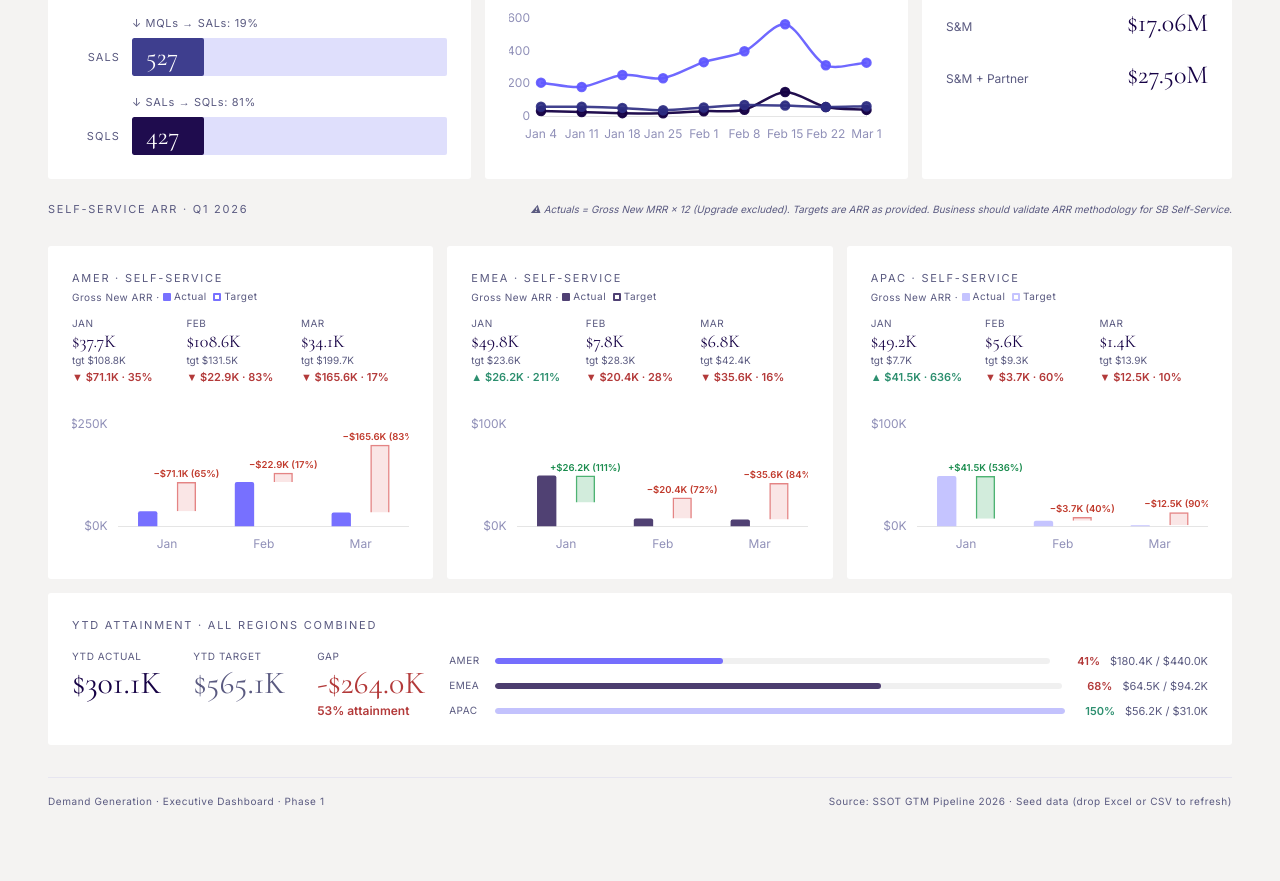
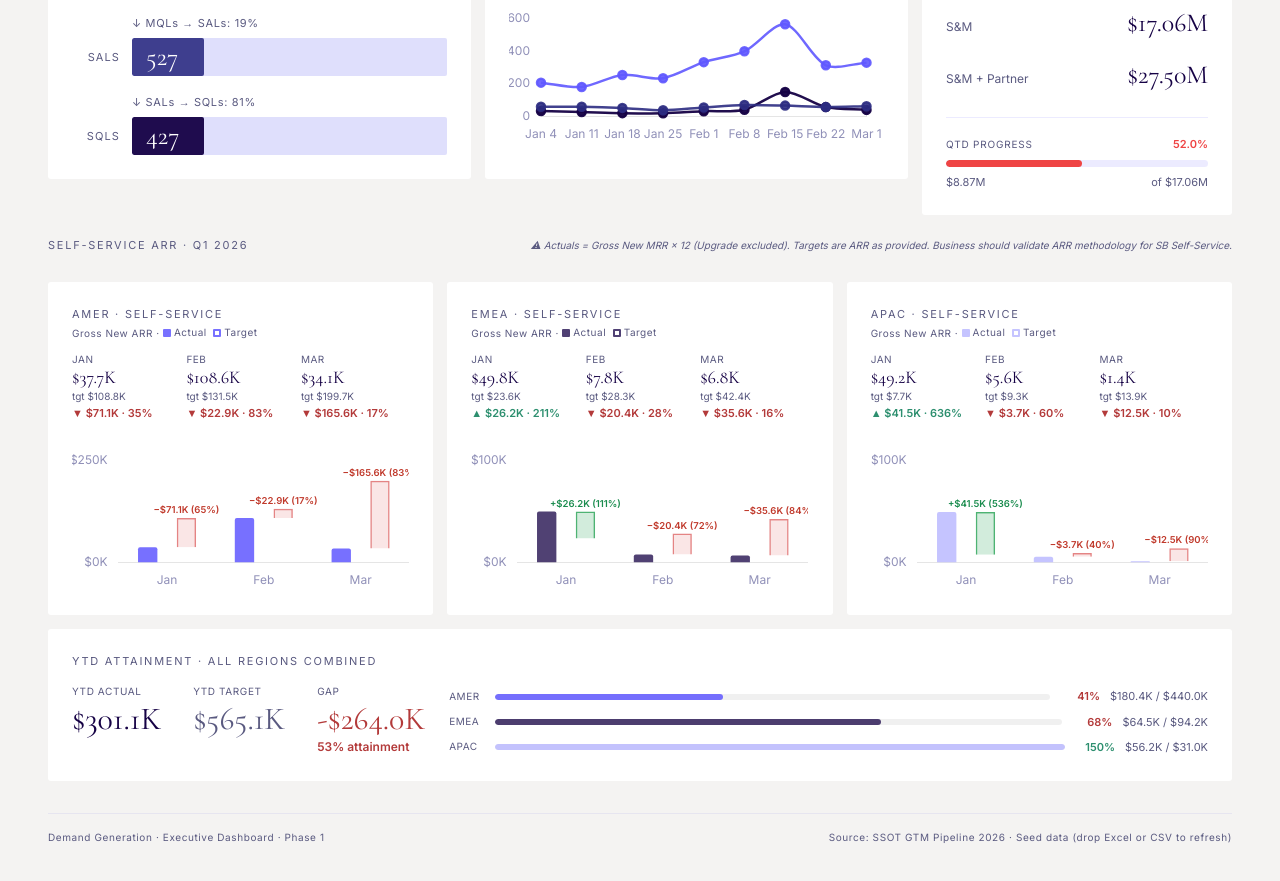
Before and after one commit to migueleonf/executive-dashboard, a website: page index.html in a window 1280 px wide. Shown: the part 1409-2290 px from the top of the page. Before the commit the page ends 2266 px from the top, so only its background shows below. Drawn offline with nearby package versions, Linux system fonts and the light colour scheme.

Commit message:
Add QTD progress bar to Q1 Targets card
Bar fills based on partner toggle state, color-coded green/yellow/red
by pace vs QTD target.

Co-Authored-By: Claude Sonnet 4.6 <noreply@anthropic.com>

```diff
--- a/index.html
+++ b/index.html
@@ -907,6 +907,22 @@
             <span style="font-family:'Cormorant Garamond',serif;font-size:26px;font-weight:400;color:var(--indigo);">$27.50M</span>
           </div>
         </div>
+
+        <!-- QTD Progress Bar -->
+        <div style="margin-top:22px;padding-top:18px;border-top:1px solid rgba(96,88,255,0.12);">
+          <div style="display:flex;justify-content:space-between;align-items:baseline;margin-bottom:7px;">
+            <span style="font-size:10px;color:var(--text-secondary);letter-spacing:0.08em;text-transform:uppercase;">QTD Progress</span>
+            <span id="q1ProgressPct" style="font-size:11px;font-weight:600;color:var(--indigo);">0%</span>
+          </div>
+          <div style="background:rgba(96,88,255,0.12);border-radius:4px;height:7px;overflow:hidden;">
+            <div id="q1ProgressFill" style="height:100%;width:0%;border-radius:4px;background:var(--iris);transition:width 0.7s ease;"></div>
+          </div>
+          <div style="display:flex;justify-content:space-between;margin-top:7px;">
+            <span id="q1ProgressVal" style="font-size:11px;color:var(--text-secondary);">—</span>
+            <span id="q1ProgressTgt" style="font-size:11px;color:var(--text-secondary);">—</span>
+          </div>
+        </div>
+
       </div>
 
     </div>
@@ -1109,6 +1125,16 @@
       document.getElementById('qtdNeedNote').textContent = wksRem>0
         ? `Need ${fmtD((q1Tgt2-qtdVal)/wksRem)}/wk avg to close gap`
         : 'Quarter complete';
+
+      // Q1 Progress Bar
+      const pct = Math.min(100, qtdVal / q1Tgt2 * 100);
+      const fillColor = qtdVal >= qtdTgt2 ? 'var(--iris)' : (pct >= 60 ? '#f59e0b' : '#ef4444');
+      document.getElementById('q1ProgressFill').style.width      = pct.toFixed(1) + '%';
+      document.getElementById('q1ProgressFill').style.background = fillColor;
+      document.getElementById('q1ProgressPct').textContent       = pct.toFixed(1) + '%';
+      document.getElementById('q1ProgressPct').style.color       = fillColor;
+      document.getElementById('q1ProgressVal').textContent       = fmtD(qtdVal);
+      document.getElementById('q1ProgressTgt').textContent       = `of ${fmtD(q1Tgt2)}`;
     }
 
     // ── Render: Campaign table ────────────────────────────────────
```
